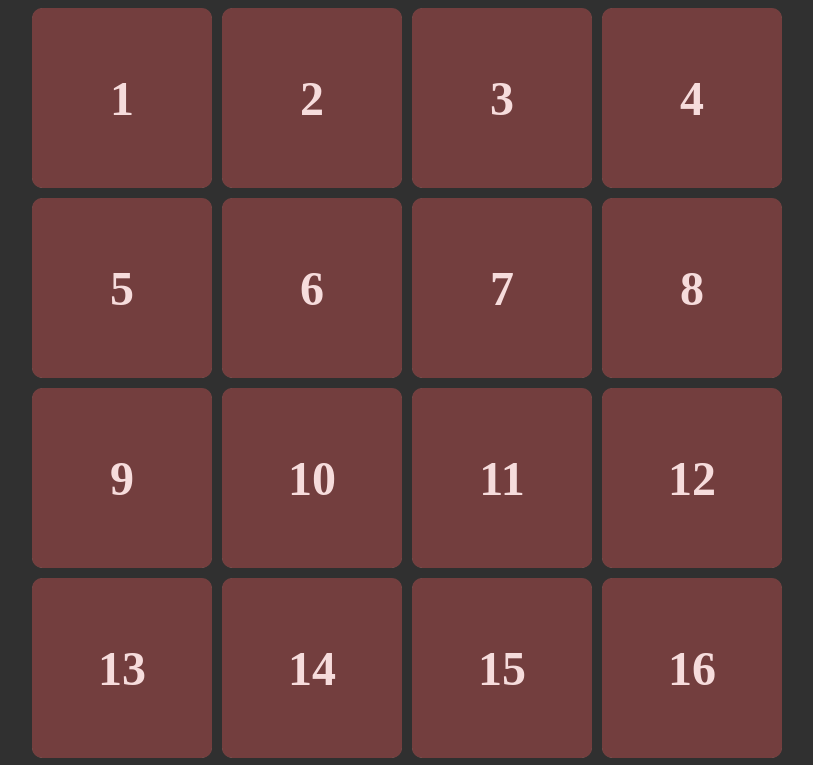
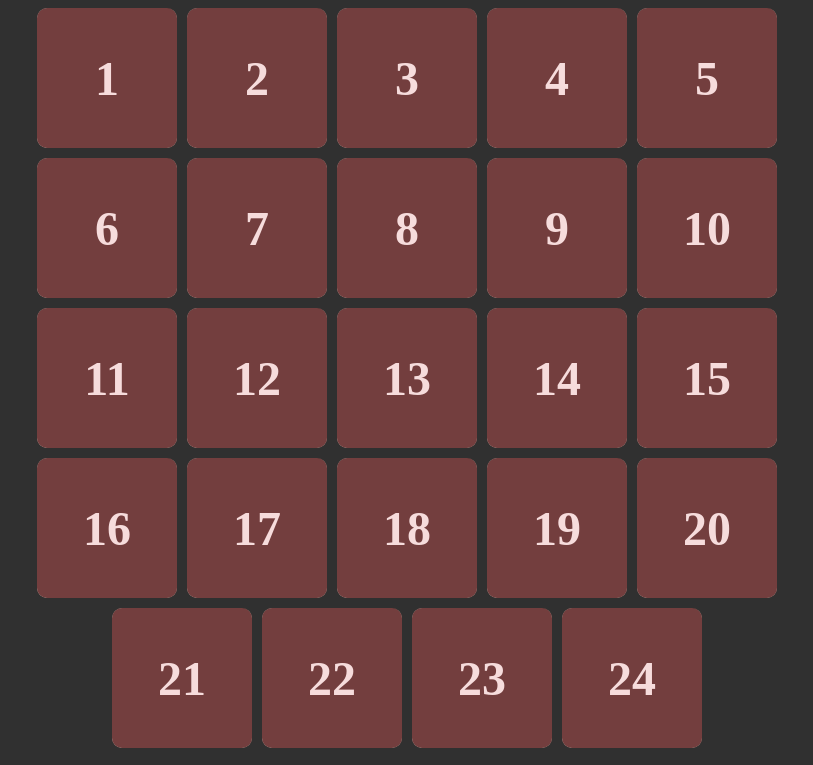
Before and after one commit to maikenlindstad/svart-salt-nettbutikk-adventskalender, a plain HTML site: page index.html in a window 1280 px wide. Shown: the top 765 px of the page, without its empty margins (233-1046 px from the left). Drawn offline with Linux system fonts and the light colour scheme.

Commit message:
Update _adventCalendar.css
Changed size of boxes.

```diff
--- a/css/_adventCalendar.css
+++ b/css/_adventCalendar.css
@@ -1,8 +1,8 @@
 .advent-box,
 .show,
 .transparent {
-  width: 180px;
-  height: 180px;
+  width: 140px;
+  height: 140px;
 }
 
 .advent-calendar,
```
